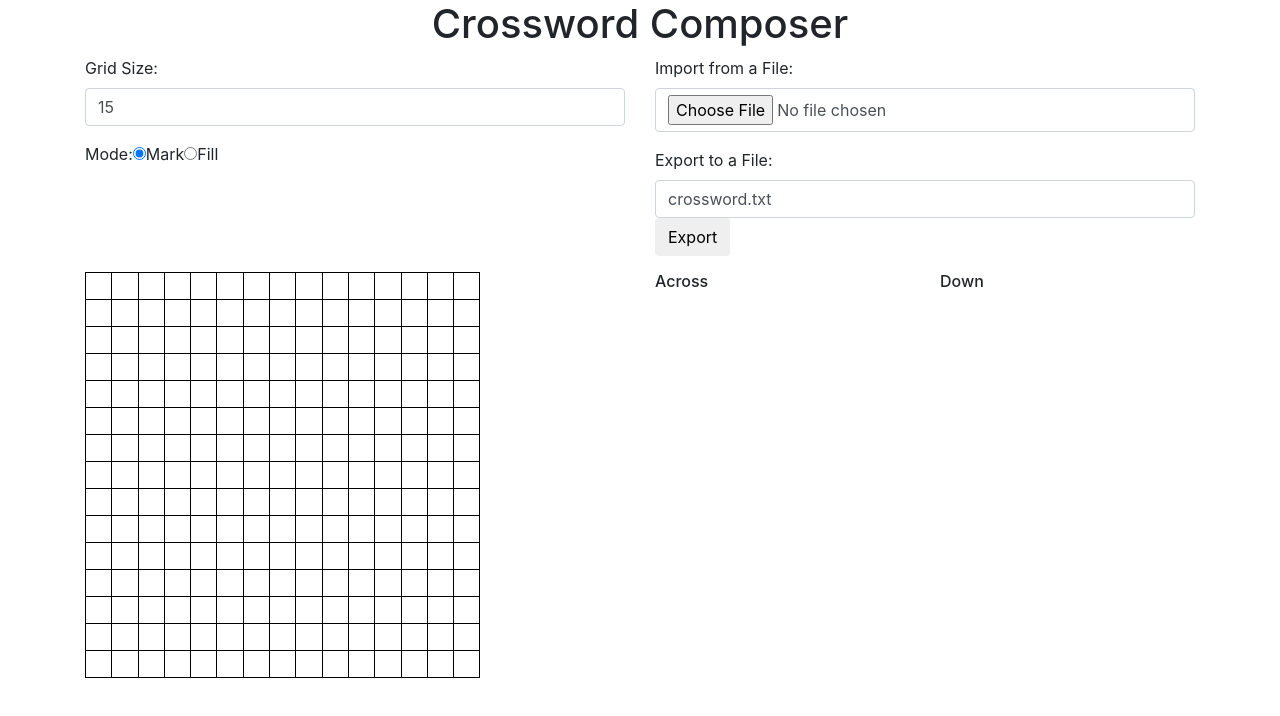
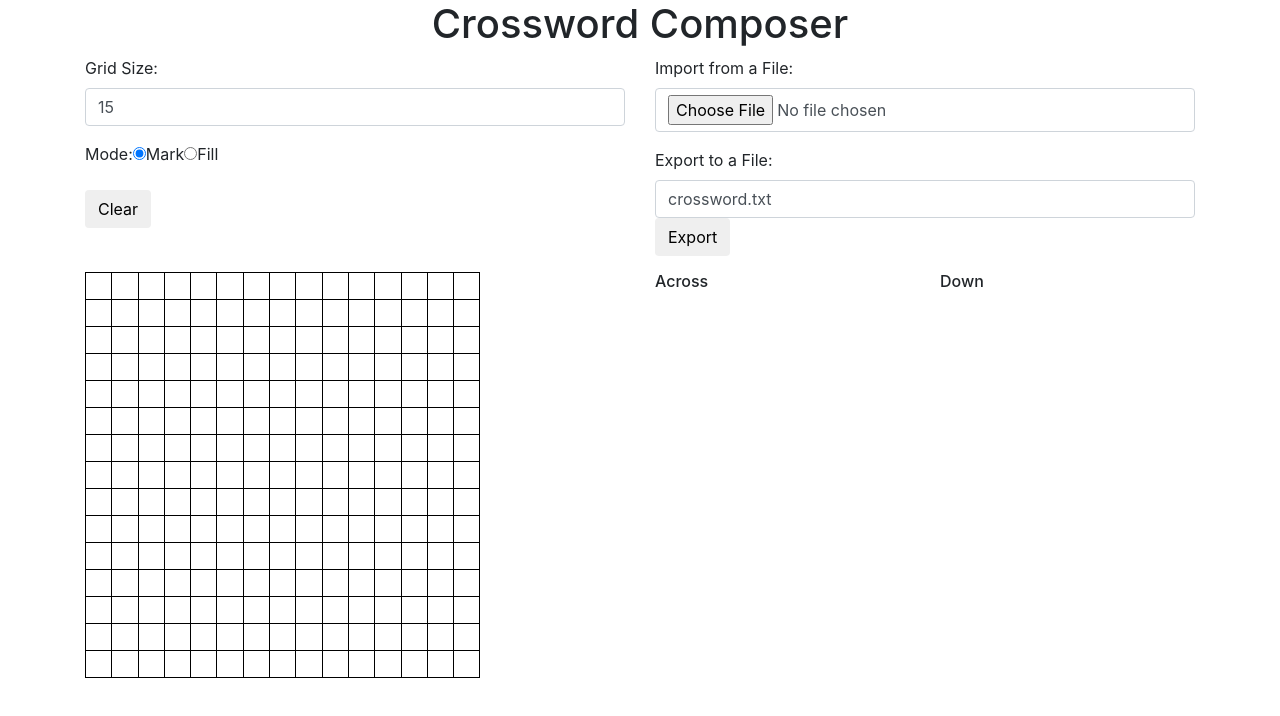
Before and after one commit to ravichandrae/cw-composer, a React (Create React App) app: page / in a window 1280 px wide. Shown: the top 716 px of the page. Built offline with nearby package versions, Linux system fonts and the light colour scheme.

Commit message:
Added clear grid functionality

```diff
--- a/src/components/Controls.js
+++ b/src/components/Controls.js
@@ -178,6 +178,11 @@ export default function Controls(props) {
           />
           Fill
         </div>
+        <div>
+        <button onClick={() => props.clearGridHandler()} className="btn btn-default">
+            Clear
+          </button>
+        </div>
       </div>
       <div className="col-sm-6">
         <div className="form-group">
--- a/src/components/Crossword.js
+++ b/src/components/Crossword.js
@@ -85,6 +85,10 @@ export default function Crossword() {
     setGridData(data);
   }
 
+  function clearGrid() {
+    setGridData(getInitialCellData());
+  }
+
   function handleClueChanges(direction, changedClue) {
     let data = JSON.parse(JSON.stringify(gridData));
     if (direction === "across") {
@@ -101,6 +105,7 @@ export default function Crossword() {
         gridSizeChangeHandler={handleGridSizeChange}
         modeChangeHandler={handleModeChange}
         fileUploadHandler={handleFileUpload}
+        clearGridHandler={clearGrid}
         mode={mode}
         data={gridData}
       />
```
